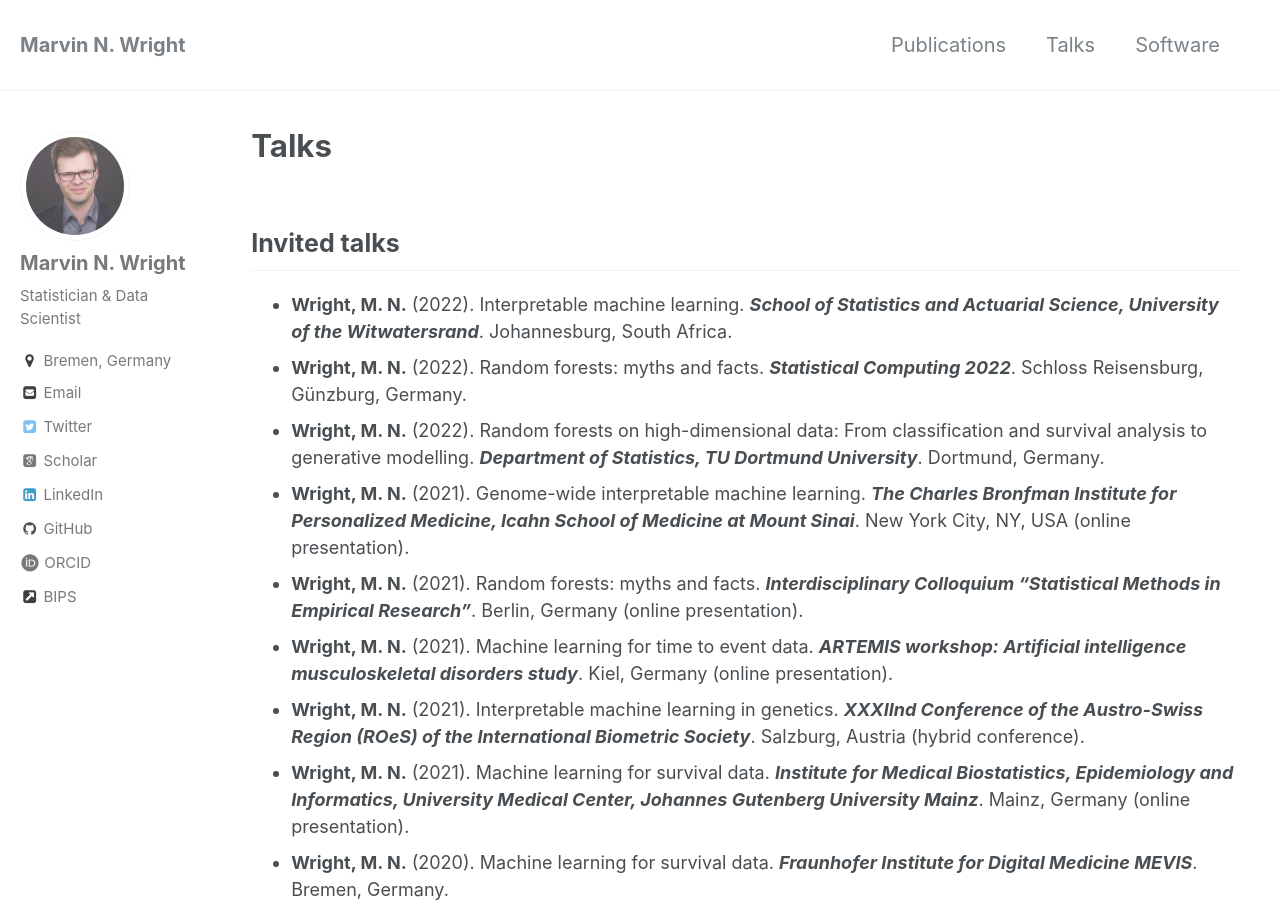
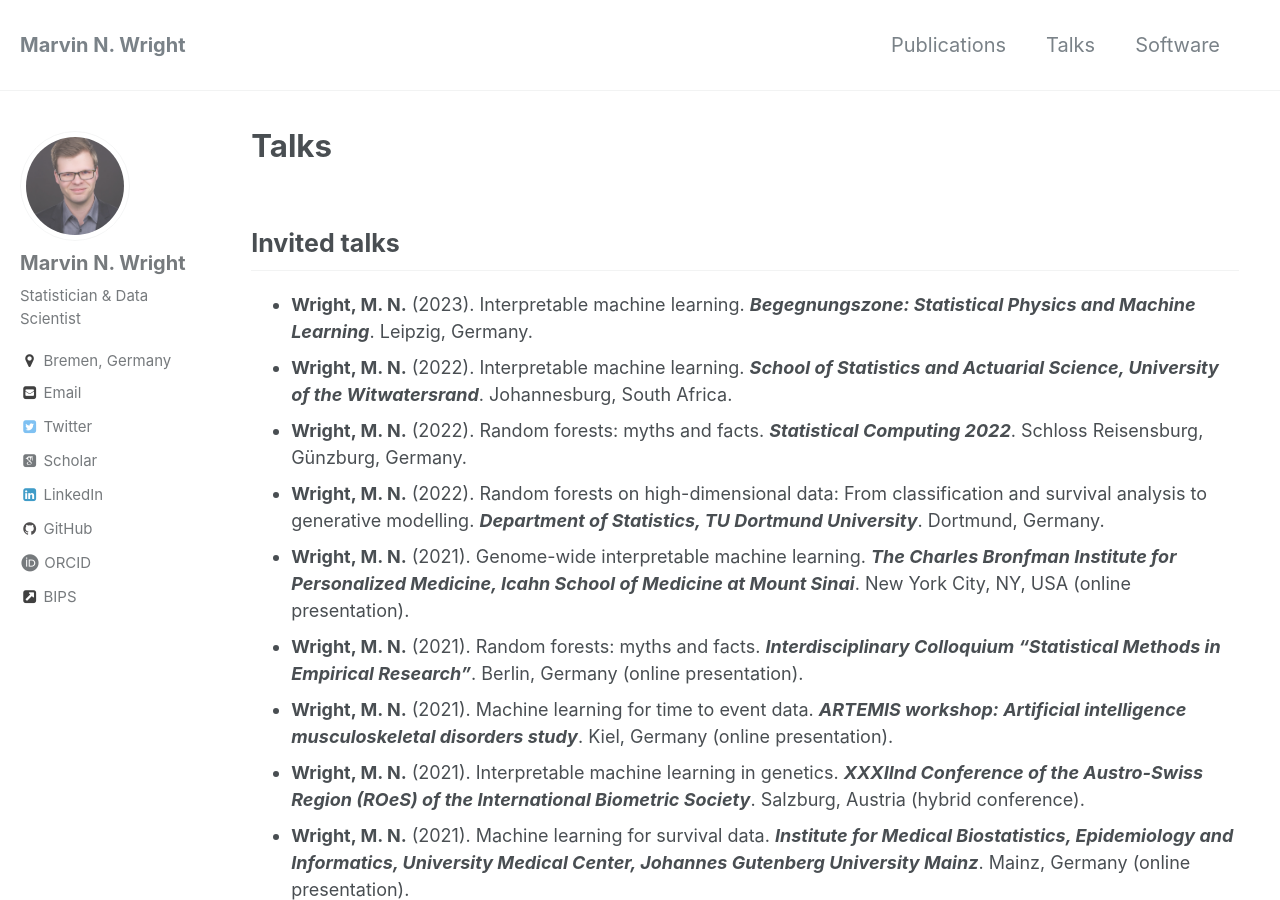
Before and after one commit to mnwright/mnwright.github.io, a Jekyll site: the page built from _pages/talks.md, in a window 1280 px wide and 900 px high. Built offline with Jekyll 4.4.1, drawn with Linux system fonts in a browser that asks for light colours; some web fonts are replaced.

Commit message:
add SPAML talk

```diff
--- a/_pages/talks.md
+++ b/_pages/talks.md
@@ -4,6 +4,7 @@ permalink: /talks/
 ---
 
 ## Invited talks
+* {:.pub} **Wright, M. N.** (2023). Interpretable machine learning. ***Begegnungszone: Statistical Physics and Machine Learning***. Leipzig, Germany.
 * {:.pub} **Wright, M. N.** (2022). Interpretable machine learning. ***School of Statistics and Actuarial Science, University of the Witwatersrand***. Johannesburg, South Africa.
 * {:.pub} **Wright, M. N.** (2022). Random forests: myths and facts. ***Statistical Computing 2022***. Schloss Reisensburg, Günzburg, Germany.
 * {:.pub} **Wright, M. N.** (2022). Random forests on high-dimensional data: From classification and survival
```
